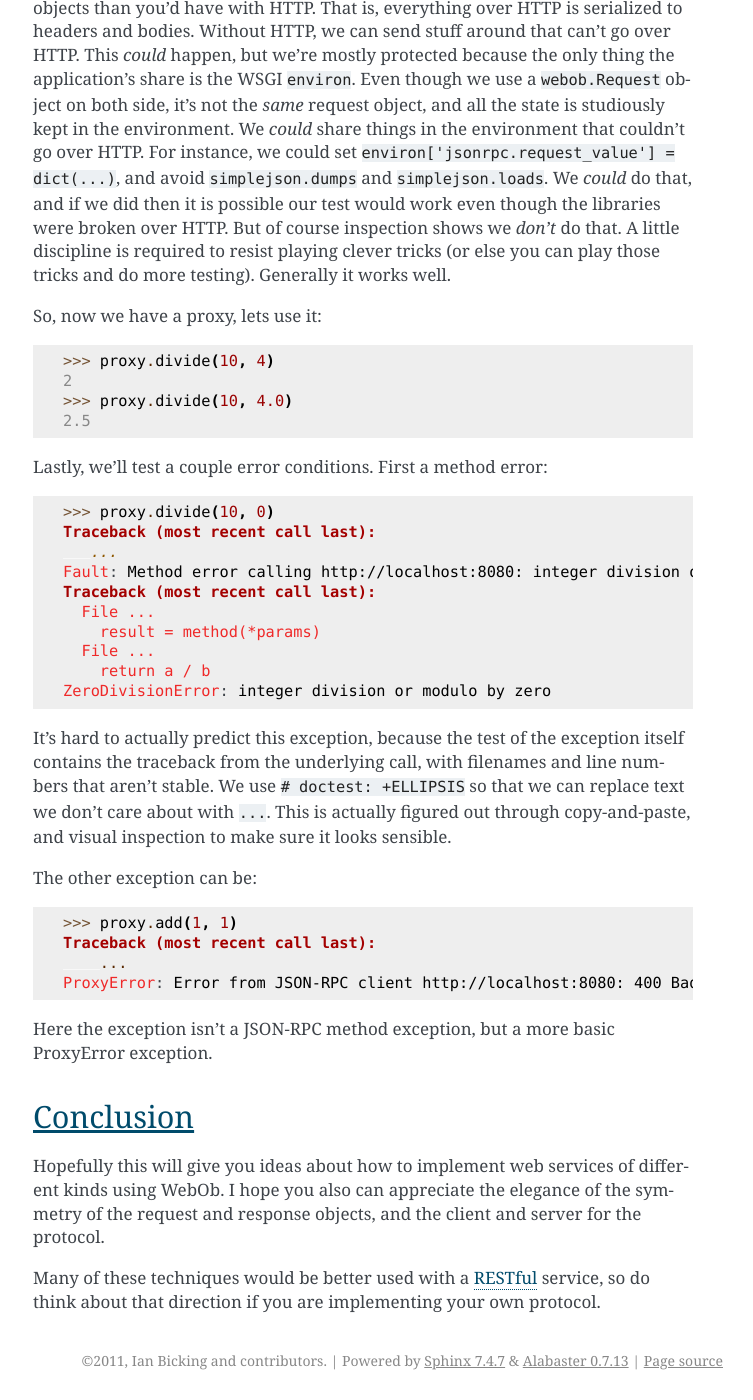
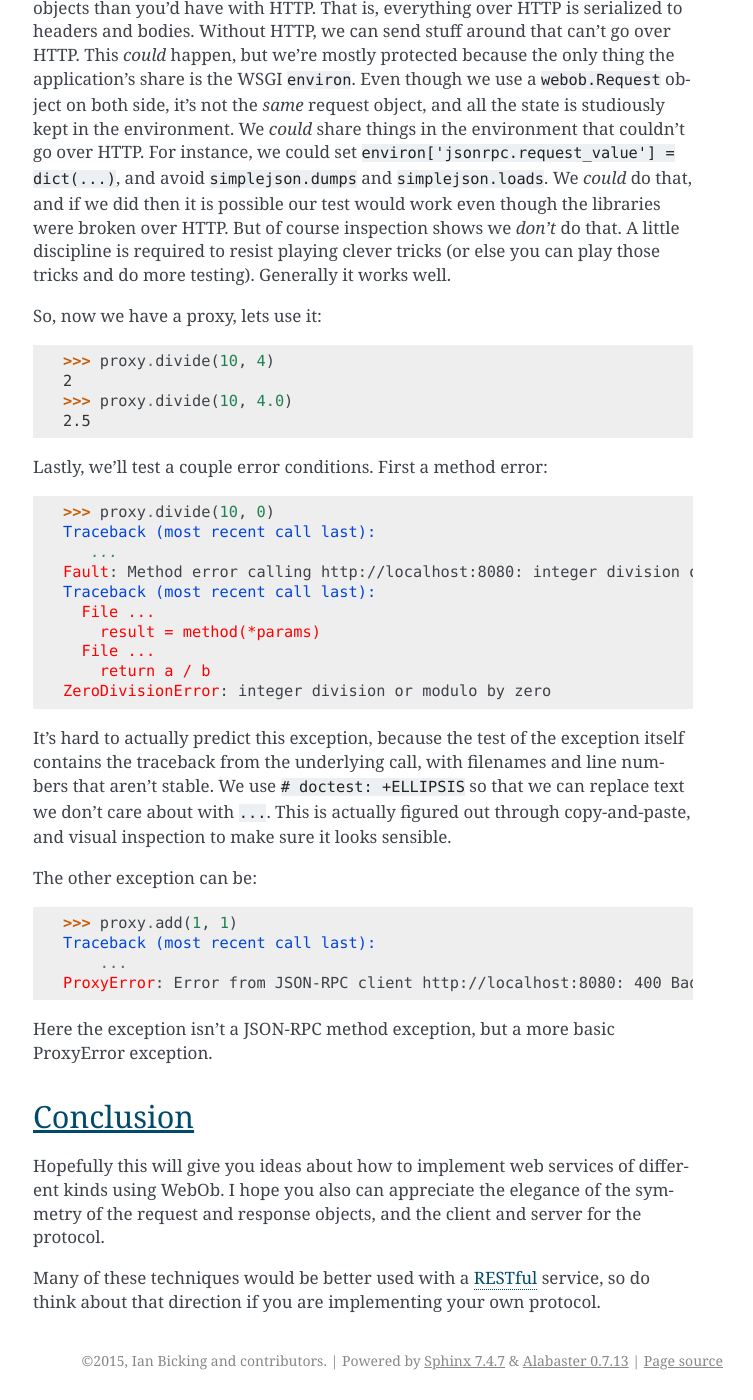
Before and after one commit to Pylons/webob, a Sphinx documentation site: the page built from docs/jsonrpc-example.txt, in a window 1280 px wide and 1400 px high, scrolled down 11143 px. Shown: the whole window, without its empty margins (387-1140 px from the left). Built offline with Sphinx 7.4.7, drawn with Linux system fonts in a browser that asks for light colours; some of the changed lines change nothing that is shown.

Commit message:
Update conf.py

```diff
--- a/docs/conf.py
+++ b/docs/conf.py
@@ -1,36 +1,152 @@
-# -*- coding: utf-8 -*-
 import pkg_resources
+import sys
+import os
+import shlex
+
+extensions = [
+    'sphinx.ext.autodoc',
+    'sphinx.ext.intersphinx',
+]
+
+# Add any paths that contain templates here, relative to this directory.
+templates_path = ['_templates']
+
+# The suffix(es) of source filenames.
+# You can specify multiple suffix as a list of string:
+# source_suffix = ['.rst', '.md']
+source_suffix = ['.txt', '.rst']
+
+# The encoding of source files.
+#source_encoding = 'utf-8-sig'
+
+# The master toctree document.
+master_doc = 'index'
+
+# General information about the project.
+project = u'WebOb'
+copyright = u'2015, Ian Bicking and contributors'
+author = u'Ian Bicking and contributors'
 
 version = release = pkg_resources.get_distribution('webob').version
 
-extensions = ['sphinx.ext.autodoc']
+# The language for content autogenerated by Sphinx. Refer to documentation
+# for a list of supported languages.
+#
+# This is also used if you do content translation via gettext catalogs.
+# Usually you set "language" from the command line for these cases.
+language = None
 
-source_suffix = '.txt' # The suffix of source filenames.
-master_doc = 'index' # The master toctree document.
+# List of patterns, relative to source directory, that match files and
+# directories to ignore when looking for source files.
+exclude_patterns = ['_build', 'jsonrpc-example-code/*']
 
-project = 'WebOb'
-copyright = '2011, Ian Bicking and contributors'
-exclude_patterns = ['jsonrpc-example-code/*']
+# The name of the Pygments (syntax highlighting) style to use.
+pygments_style = 'sphinx'
+
+# If true, `todo` and `todoList` produce output, else they produce nothing.
+todo_include_todos = False
 
 modindex_common_prefix = ['webob.']
 
-# If true, '()' will be appended to :func: etc. cross-reference text.
-#add_function_parentheses = True
+# -- Options for HTML output ---------------------------------------------
 
-# If true, the current module name will be prepended to all description
-# unit titles (such as .. function::).
-#add_module_names = True
+html_theme = 'alabaster'
+
+html_static_path = ['_static']
+
+htmlhelp_basename = 'WebObdoc'
+
+# -- Options for LaTeX output ---------------------------------------------
+
+latex_elements = {
+# The paper size ('letterpaper' or 'a4paper').
+#'papersize': 'letterpaper',
+
+# The font size ('10pt', '11pt' or '12pt').
+#'pointsize': '10pt',
+
+# Additional stuff for the LaTeX preamble.
+#'preamble': '',
+
+# Latex figure (float) alignment
+#'figure_align': 'htbp',
+}
+
+# Grouping the document tree into LaTeX files. List of tuples
+# (source start file, target name, title,
+#  author, documentclass [howto, manual, or own class]).
+latex_documents = [
+  (master_doc, 'WebOb.tex', u'WebOb Documentation',
+   u'Ian Bicking and contributors', 'manual'),
+]
+
+# The name of an image file (relative to this directory) to place at the top of
+# the title page.
+#latex_logo = None
+
+# For "manual" documents, if this is true, then toplevel headings are parts,
+# not chapters.
+#latex_use_parts = False
+
+# If true, show page references after internal links.
+#latex_show_pagerefs = False
+
+# If true, show URL addresses after external links.
+#latex_show_urls = False
+
+# Documents to append as an appendix to all manuals.
+#latex_appendices = []
+
+# If false, no module index is generated.
+#latex_domain_indices = True
 
 
-# html_favicon = ...
-html_add_permalinks = "False"
-#html_show_sourcelink = True # ?set to False?
+# -- Options for manual page output ---------------------------------------
 
-# Content template for the index page.
-#html_index = ''
+# One entry per manual page. List of tuples
+# (source start file, name, description, authors, manual section).
+man_pages = [
+    (master_doc, 'webob', u'WebOb Documentation',
+     [author], 1)
+]
 
-# Custom sidebar templates, maps document names to template names.
-#html_sidebars = {}
+# If true, show URL addresses after external links.
+#man_show_urls = False
 
-# Output file base name for HTML help builder.
-htmlhelp_basename = 'WebObdoc'
+
+# -- Options for Texinfo output -------------------------------------------
+
+# Grouping the document tree into Texinfo files. List of tuples
+# (source start file, target name, title, author,
+#  dir menu entry, description, category)
+texinfo_documents = [
+  (master_doc, 'WebOb', u'WebOb Documentation',
+   author, 'WebOb', 'One line description of project.',
+   'Miscellaneous'),
+]
+
+# Documents to append as an appendix to all manuals.
+#texinfo_appendices = []
+
+# If false, no module index is generated.
+#texinfo_domain_indices = True
+
+# How to display URL addresses: 'footnote', 'no', or 'inline'.
+#texinfo_show_urls = 'footnote'
+
+# If true, do not generate a @detailmenu in the "Top" node's menu.
+#texinfo_no_detailmenu = False
+
+
+# -- Options for Epub output ----------------------------------------------
+
+# Bibliographic Dublin Core info.
+epub_title = project
+epub_author = author
+epub_publisher = author
+epub_copyright = copyright
+
+epub_exclude_files = ['search.html']
+
+# Example configuration for intersphinx: refer to the Python standard library.
+intersphinx_mapping = {'https://docs.python.org/': None}
```
